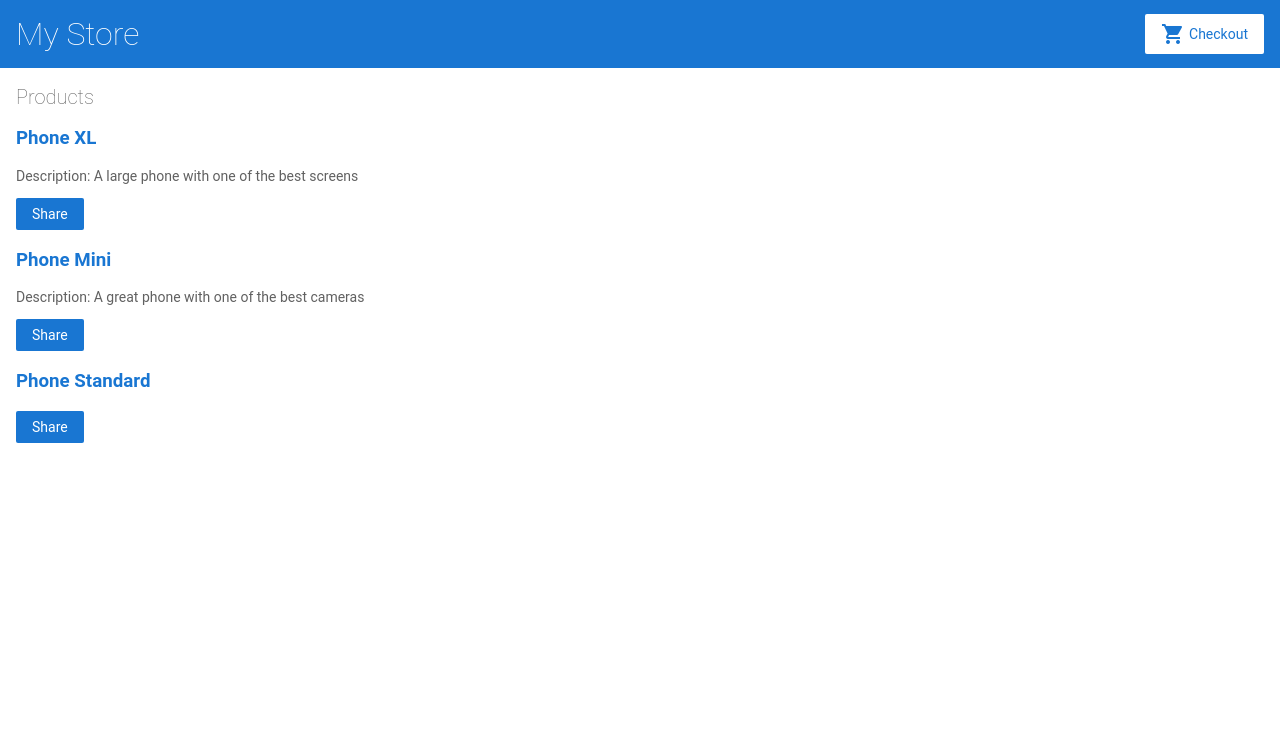
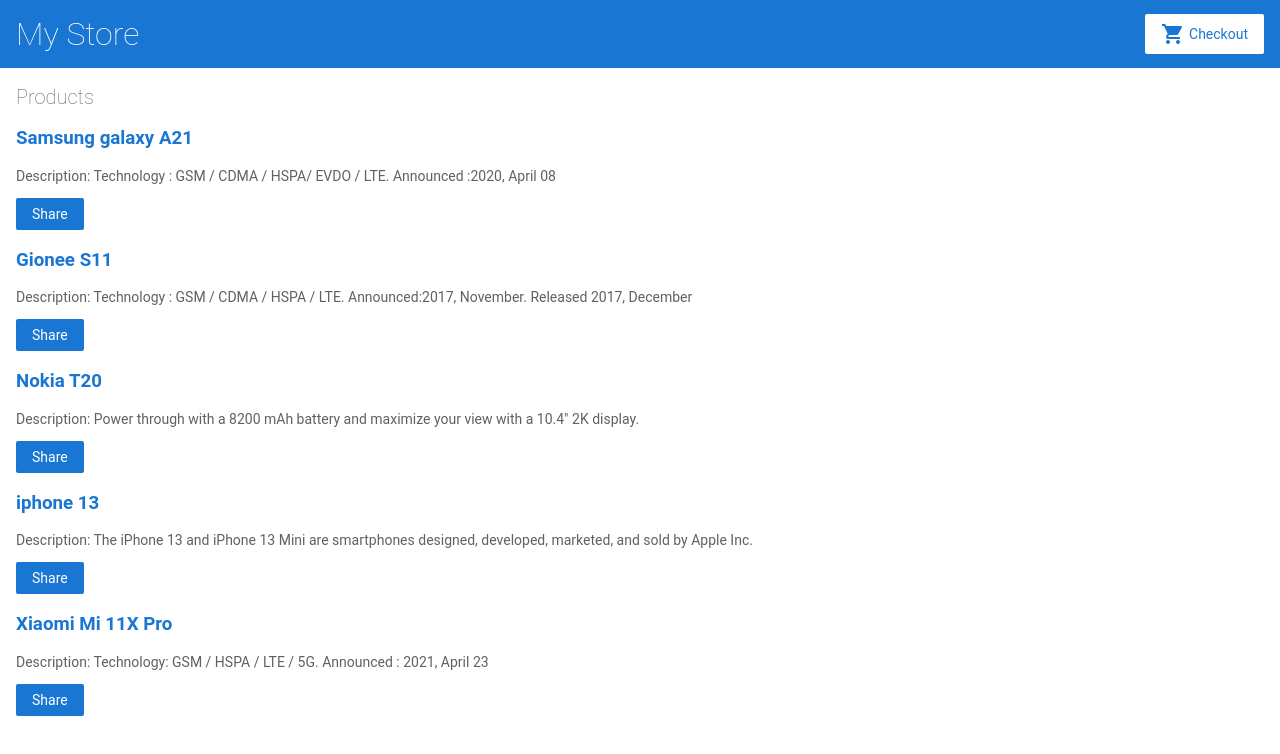
Before and after one commit to ezechinemere1/angular-ubeps3, an Angular app: page / in a window 1280 px wide. Shown: the top 754 px of the page. Built offline with nearby package versions, Linux system fonts and the light colour scheme.

Commit message:
1 file modified

```diff
--- a/src/app/products.ts
+++ b/src/app/products.ts
@@ -8,22 +8,35 @@
 export const products = [
   {
     id: 1,
-    name: 'Phone XL',
+    name: 'Samsung galaxy A21',
     price: 799,
-    description: 'A large phone with one of the best screens'
+    description: 'Technology : GSM / CDMA / HSPA/ EVDO / LTE. Announced :2020, April 08'
   },
   {
     id: 2,
-    name: 'Phone Mini',
+    name: 'Gionee S11',
     price: 699,
-    description: 'A great phone with one of the best cameras'
+    description: 'Technology : GSM / CDMA / HSPA / LTE. Announced:2017, November. Released 2017, December '
   },
   {
     id: 3,
-    name: 'Phone Standard',
+    name: 'Nokia T20',
     price: 299,
-    description: ''
-  }
+    description: 'Power through with a 8200 mAh battery and maximize your view with a 10.4" 2K display.'
+  },
+  {
+    id: 4,
+    name: 'iphone 13',
+    price: 299,
+    description: 'The iPhone 13 and iPhone 13 Mini are smartphones designed, developed, marketed, and sold by Apple Inc.'
+  },
+  {
+    id: 5,
+    name: 'Xiaomi Mi 11X Pro',
+    price: 299,
+    description: 'Technology: GSM / HSPA / LTE / 5G. Announced :	2021, April 23'
+  },
+
 ];
 
 
```
